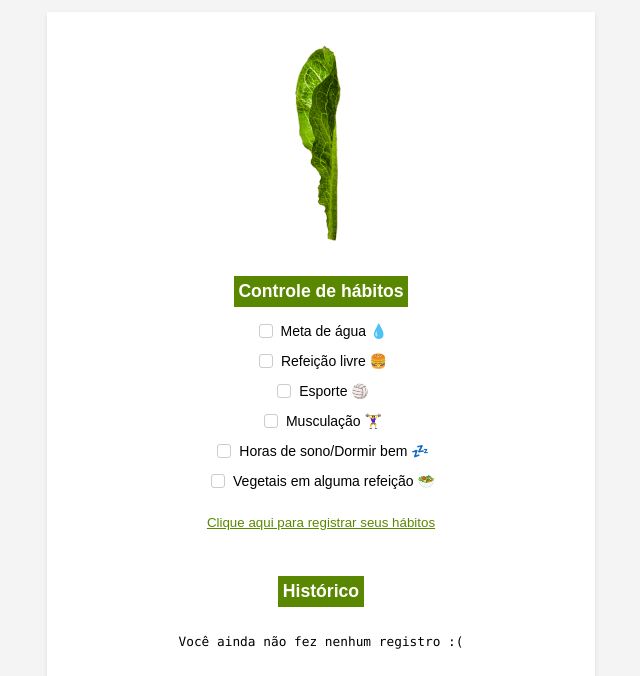
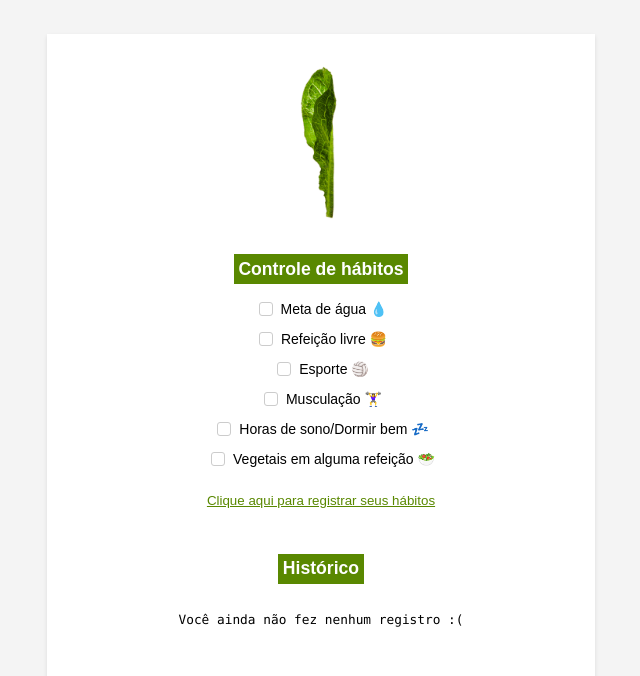
Before and after one commit to eumorales/habit-log, a plain HTML site: page index.html in a window 1280 px wide. Shown: the top 676 px of the page, without its empty margins (319-959 px from the left). Drawn offline with Linux system fonts and the light colour scheme.

Commit message:
Update styles.css

```diff
--- a/styles.css
+++ b/styles.css
@@ -152,7 +152,7 @@ h2 {
 img.gif {
   display: block;
   margin: 0 auto;
-  max-width: 30%;
+  max-width: 20%;
   height: auto;
 }
 
```
